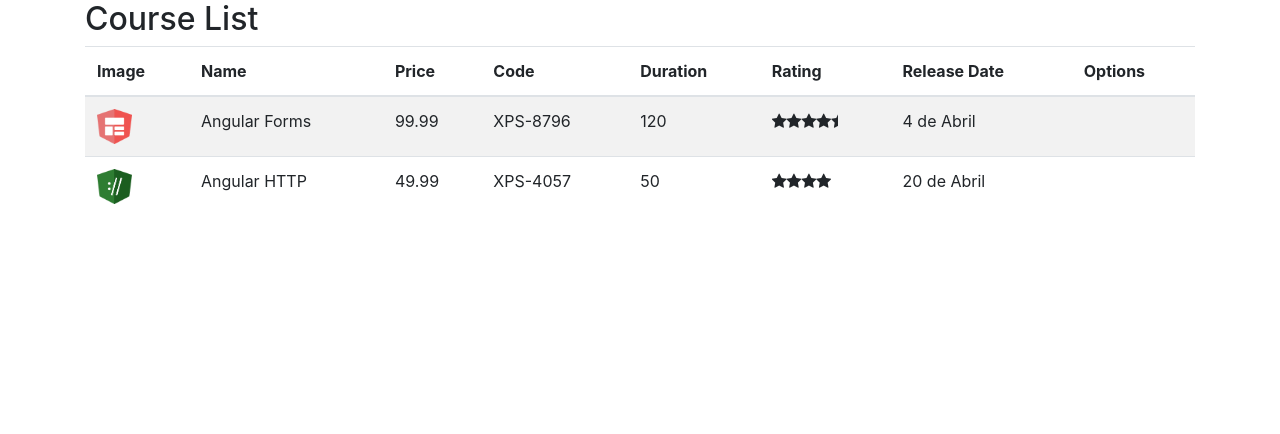
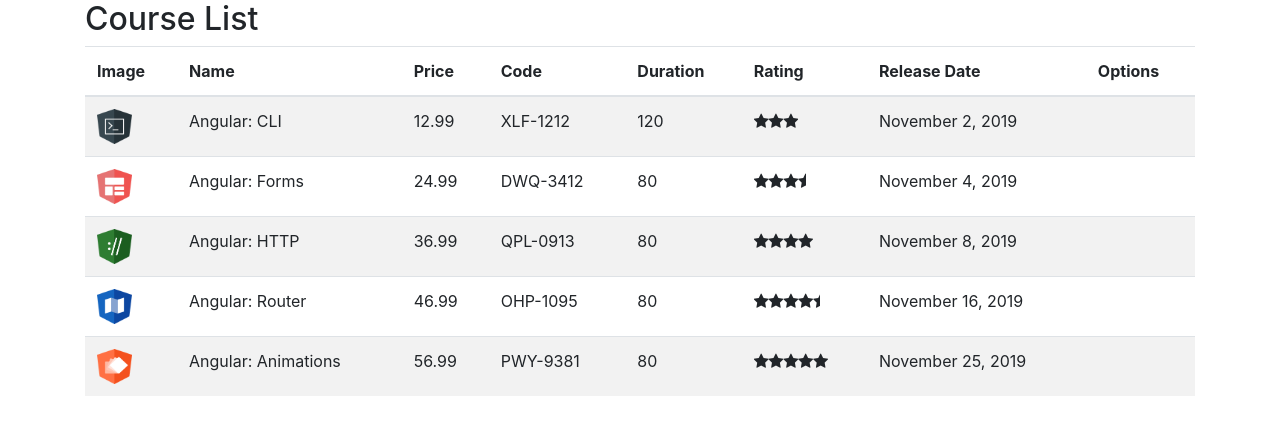
Before and after one commit to dannilopires/intro-angular, an Angular app: page / in a window 1280 px wide. Shown: the top 434 px of the page. Built offline with nearby package versions, Linux system fonts and the light colour scheme.

Commit message:
add service - injeçao de dependencia - retrieveAll()

```diff
--- a/src/app/courses/course-list.component.ts
+++ b/src/app/courses/course-list.component.ts
@@ -1,5 +1,6 @@
 import { Component, OnInit } from '@angular/core';
 import { Course } from './course';
+import { CourseService } from './course.service';
 
 @Component({
     selector: 'app-course-list',
@@ -9,29 +10,12 @@
 export class CourseListComponent implements OnInit{
         courses: Course[] = [];
 
+        constructor(private courseService: CourseService){}
+
         // Método ngOnInit diz respeito ao ciclo de vida do componente.
         ngOnInit(): void{
-            this.courses = [
-                {
-                    id: 1,
-                    name: 'Angular Forms',
-                    imageUrl: '/assets/images/forms.png',
-                    price: 99.99,
-                    code: 'XPS-8796',
-                    duration: 120,
-                    rating: 4.5,
-                    releaseDate: '4 de Abril'
-                },
-                {
-                    id: 2,
-                    name: 'Angular HTTP',
-                    imageUrl: '/assets/images/http.png',
-                    price: 49.99,
-                    code: 'XPS-4057',
-                    duration: 50,
-                    rating: 4,
-                    releaseDate: '20 de Abril'
-                }
-            ];
+            this.courses = this.courseService.retrieveAll();
+
         }
+
 }
--- /dev/null
+++ b/src/app/courses/course.service.ts
@@ -0,0 +1,73 @@
+
+import { Injectable } from '@angular/core';
+import { Course } from './course';
+
+@Injectable({
+    providedIn: 'root'
+})
+
+export class CourseService {
+
+    retrieveAll(): Course[] {
+        return COURSES;
+    }
+
+}
+
+const COURSES: Course[] = [
+        {
+            id: 1,
+            name: 'Angular: CLI',
+            releaseDate: 'November 2, 2019',
+            description: 'Neste curso, os alunos irão obter um grande conhecimento nos principais recursos do CLI.',
+            duration: 120,
+            code: 'XLF-1212',
+            rating: 3,
+            price: 12.99,
+            imageUrl: '/assets/images/cli.png',
+        },
+        {
+            id: 2,
+            name: 'Angular: Forms',
+            releaseDate: 'November 4, 2019',
+            description: 'Neste curso, os alunos irão obter um conhecimento aprofundado sobre os recursos disponíveis no módulo de Forms.',
+            duration: 80,
+            code: 'DWQ-3412',
+            rating: 3.5,
+            price: 24.99,
+            imageUrl: '/assets/images/forms.png',
+        },
+        {
+            id: 3,
+            name: 'Angular: HTTP',
+            releaseDate: 'November 8, 2019',
+            description: 'Neste curso, os alunos irão obter um conhecimento aprofundado sobre os recursos disponíveis no módulo de HTTP.',
+            duration: 80,
+            code: 'QPL-0913',
+            rating: 4.0,
+            price: 36.99,
+            imageUrl: '/assets/images/http.png',
+        },
+        {
+            id: 4,
+            name: 'Angular: Router',
+            releaseDate: 'November 16, 2019',
+            description: 'Neste curso, os alunos irão obter um conhecimento aprofundado sobre os recursos disponíveis no módulo de Router.',
+            duration: 80,
+            code: 'OHP-1095',
+            rating: 4.5,
+            price: 46.99,
+            imageUrl: '/assets/images/router.png',
+        },
+        {
+            id: 5,
+            name: 'Angular: Animations',
+            releaseDate: 'November 25, 2019',
+            description: 'Neste curso, os alunos irão obter um conhecimento aprofundado sobre os recursos disponíveis sobre Animation.',
+            duration: 80,
+            code: 'PWY-9381',
+            rating: 5,
+            price: 56.99,
+            imageUrl: '/assets/images/animations.png',
+        }
+    ];
--- a/src/app/courses/course.ts
+++ b/src/app/courses/course.ts
@@ -7,4 +7,5 @@
     duration: number;
     rating: number;
     releaseDate: string;
+    description: string;
  }
```
